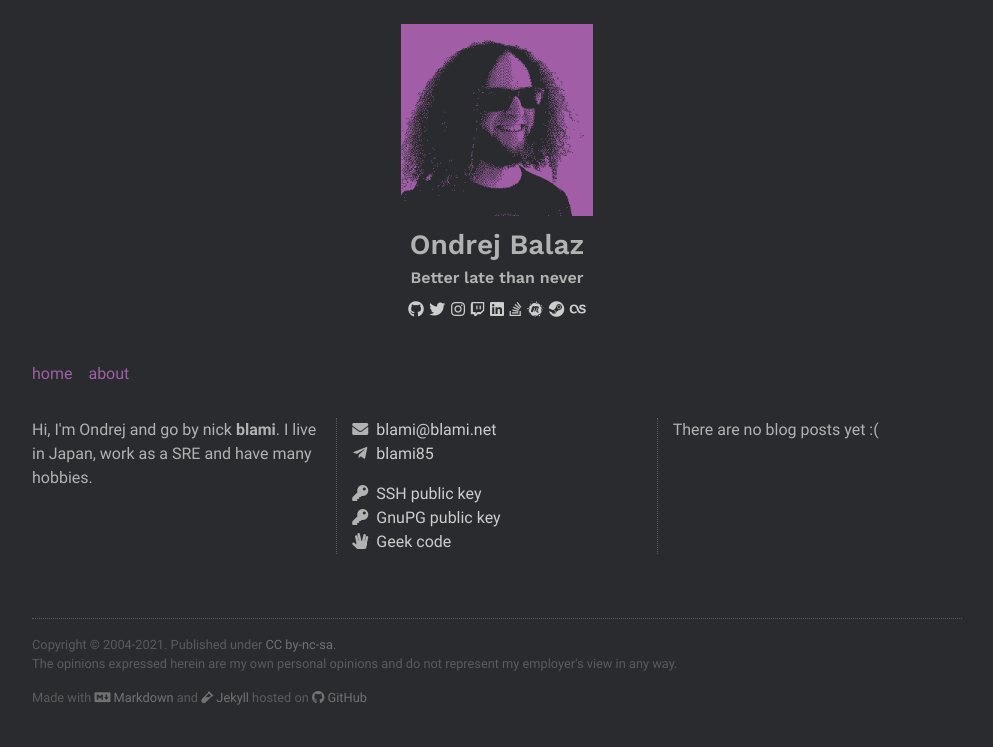
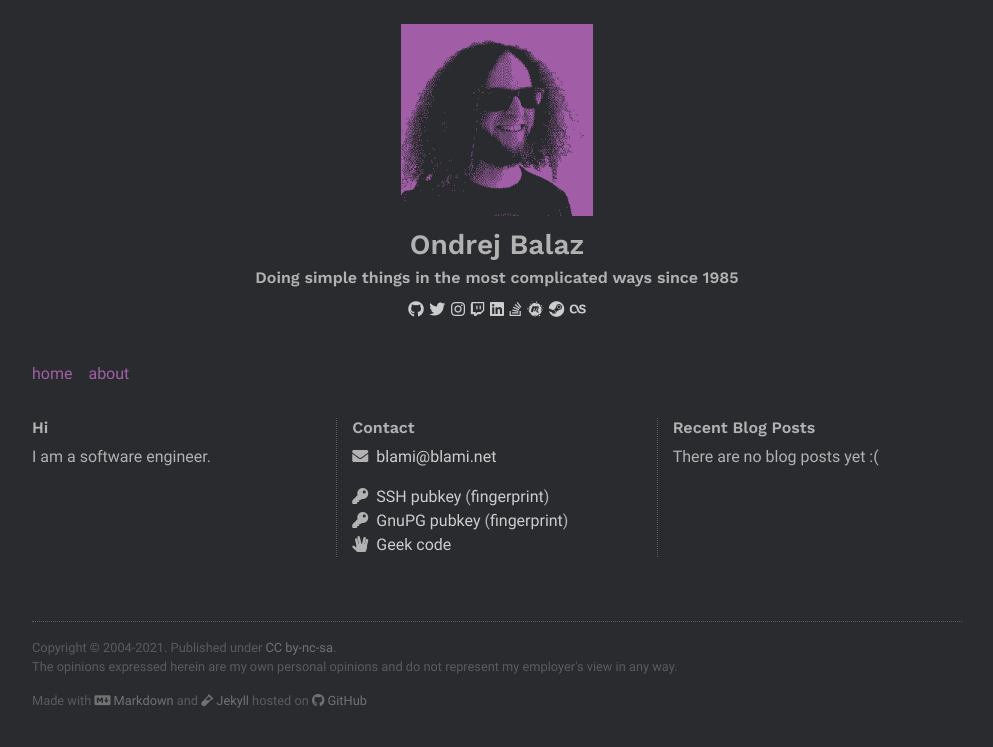
Before and after one commit to blami/blami.github.io, a Jekyll site: the page built from index.html, in a window 1280 px wide. Shown: the top 747 px of the page, without its empty margins (143-1136 px from the left). Built offline with Jekyll 4.4.1, drawn with Linux system fonts in a browser that asks for light colours.

Commit message:
Progress on index page
- Update config to contain all usernames for social badges instead of
  hardcoding them.
- Update index.html layout and contents.

```diff
--- a/_config.yml
+++ b/_config.yml
@@ -1,7 +1,8 @@
 title: blami.net
-tagline: Better late than never
+tagline: Doing simple things in the most complicated ways since 1985
 author: Ondrej Balaz
 email: blami@blami.net
+email_hash: YmxhbWlAYmxhbWkubmV0
 description: >-
     Ondrej Balaz's personal website.
 
@@ -11,14 +12,17 @@ url: "http://blami.net"
 twitter_username: blami
 github_username: blami
 instagram_username: blami85
-twitch_username: blami
+twitch_username: blami85
 linkedin_username: ondrejbalaz
-stackoverflow_username: blami
+stackoverflow_username: 2668241/blami
 meetup_userid: 198269532
 steam_username: blami
 lastfm_username: blami
 
-google_analytics_id: UA-25245375-7
+google_analytics_id: G-3MX3VJK9HE
+
+job_name: Bloomberg LP
+job_url: https://www.techatbloomberg.com/
 
 permalink: /blog/:year/:month/:day/:title:output_ext
 
@@ -28,6 +32,12 @@ plugins:
   - jekyll-paginate
 
 exclude:
+   - api/
+   - Dockerfile
+   - .dockerignore
+   - .git
+   - README.md
+   - LICENSE.md
    - Makefile
    - Gemfile
    - Gemfile.lock
--- a/index.html
+++ b/index.html
@@ -7,55 +7,48 @@ layout: default
 <div class="row index">
 
   <div class="col-md col-12 mb-4 mb-md-0">
+    <h4>Hi</h4>
     <p>
-    Hi, I'm Ondrej and go by nick <strong>blami</strong>. I live in Japan,
-    work as a SRE and have many hobbies.
+    I am a software engineer.
     </p>
-
-    <p></p>
   </div>
 
-  <!-- Digital identity -->
   <div class="col-md col-12 mb-4 mb-md-0">
-    <!-- Contact -->
+    <h4>Contact</h4>
     <ul class="fa-ul">
       <li>
         <span class="fa-li"><i class="fas fa-envelope"></i></span>
         <script>
-          u = 'blami';
-          d = 'blami.net';
-          document.write('<a href=\"mailto:' + u + '@' + d
-                      + '\">' + u + '@' + d + '</a>');
+          document.write('<a href=\"mailto:' + atob("{{ site.email_hash }}")
+                      + '\">' + atob("{{ site.email_hash }}") + '</a>');
         </script>
-      </li>
-      <li>
-        <span class="fa-li"><i class="fab fa-telegram-plane"></i></span>
-        <a href="https://t.me/blami85">blami85</a>
       </li>
     </ul>
 
-    <!-- Misc -->
     <ul class="fa-ul mb-md-0">
       <li>
         <span class="fa-li"><i class="fas fa-key"></i></span>
-        <a href="/id_blami_rsa.pub">SSH public key</a>
+        <a href="/id_rsa.pub.txt">SSH pubkey</a>
+        (<a href="/id_rsa.fingerprint.txt">fingerprint</a>)
       </li>
       <li>
         <span class="fa-li"><i class="fas fa-key"></i></span>
-        <a href="/pubkey.asc">GnuPG public key</a>
+        <a href="/pubkey.asc.txt">GnuPG pubkey</a>
+        (<a href="/pubkey.fingerprint.txt">fingerprint</a>)
       </li>
       <li>
         <span class="fa-li"><i class="fas fa-hand-spock"></i></span>
-        <a href="/geekcode.asc">Geek code</a>
+        <a href="/geekcode.asc.txt">Geek code</a>
       </li>
     </ul>
   </div>
 
   <div class="col-md col-12">
+    <h4>Recent Blog Posts</h4>
     <ul class="list-unstyled">
     {% for post in site.posts limit:5 %}
       <li>
-        <time datetime="{{ post.date | date_to_xmlschema }}">{{ post.date | date_to_string }}</time>
+        <time datetime="{{ post.date | date_to_xmlschema }}">{{ post.date | date: "%b %-d, %y" }}</time>
         <a href="{{ post.url }}">{{ post.title }}</a>
       </li>
     {% endfor %}
```
